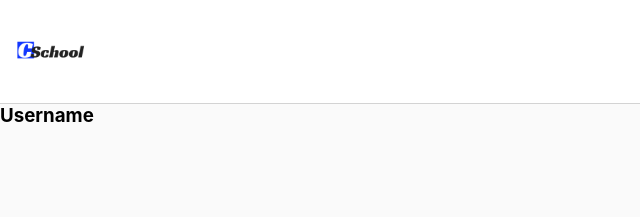
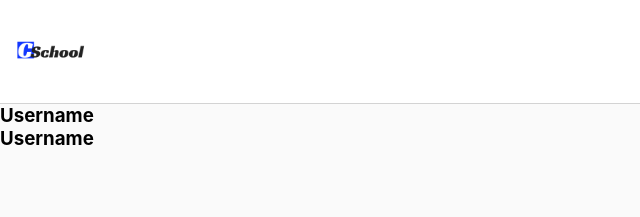
Before and after one commit to Mandeep08punia/Feed-Post, a React (Create React App) app: page / in a window 1280 px wide. Shown: the top 217 px of the page, without its empty margins (0-640 px from the left). Built offline with nearby package versions, Linux system fonts and the light colour scheme.

Commit message:
setup post state

```diff
--- a/src/App.js
+++ b/src/App.js
@@ -1,19 +1,37 @@
-import React from 'react';
+import React,{useState} from 'react';
 import './App.css';
 import image from './assets/images/C.png'
 import Post from './component/Post';
+import video1 from './assets/videos/Struggler.mp4'
 
 function App() {
+  const [posts,setPosts]=useState([
+    {
+      username:"Mandeep Punia",
+      caption:"Wow",
+      videoUrl:`${video1}`
+    },
+    {
+      username:"Mandeep Punia",
+      caption:"Wow",
+      videoUrl:`${video1}`
+    }
+
+  ]);
+
   return (
     <div className="app">
       {/*Header */}
       <div className="app_header">
         <img src={image} alt="logo" class="app_headerImage" id="logo"/>
       </div>
-      <Post/>
 
-      {/* Posts*/}
-      {/* */}
+    {
+      posts.map(post=>(
+        <Post username={post.username} caption={post.caption} videoUrl={post.videoUrl}/>
+      ))
+    }
+
     </div>
   );
 }
```
